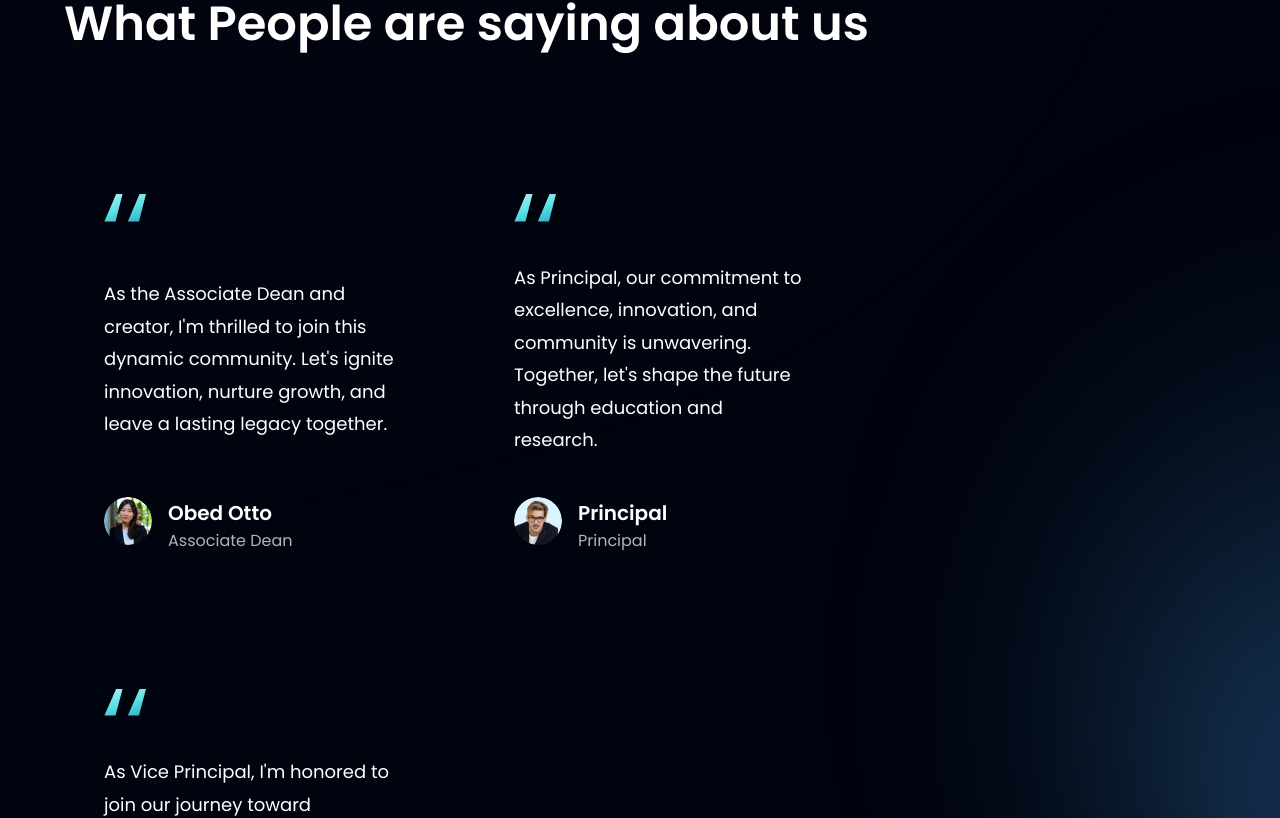
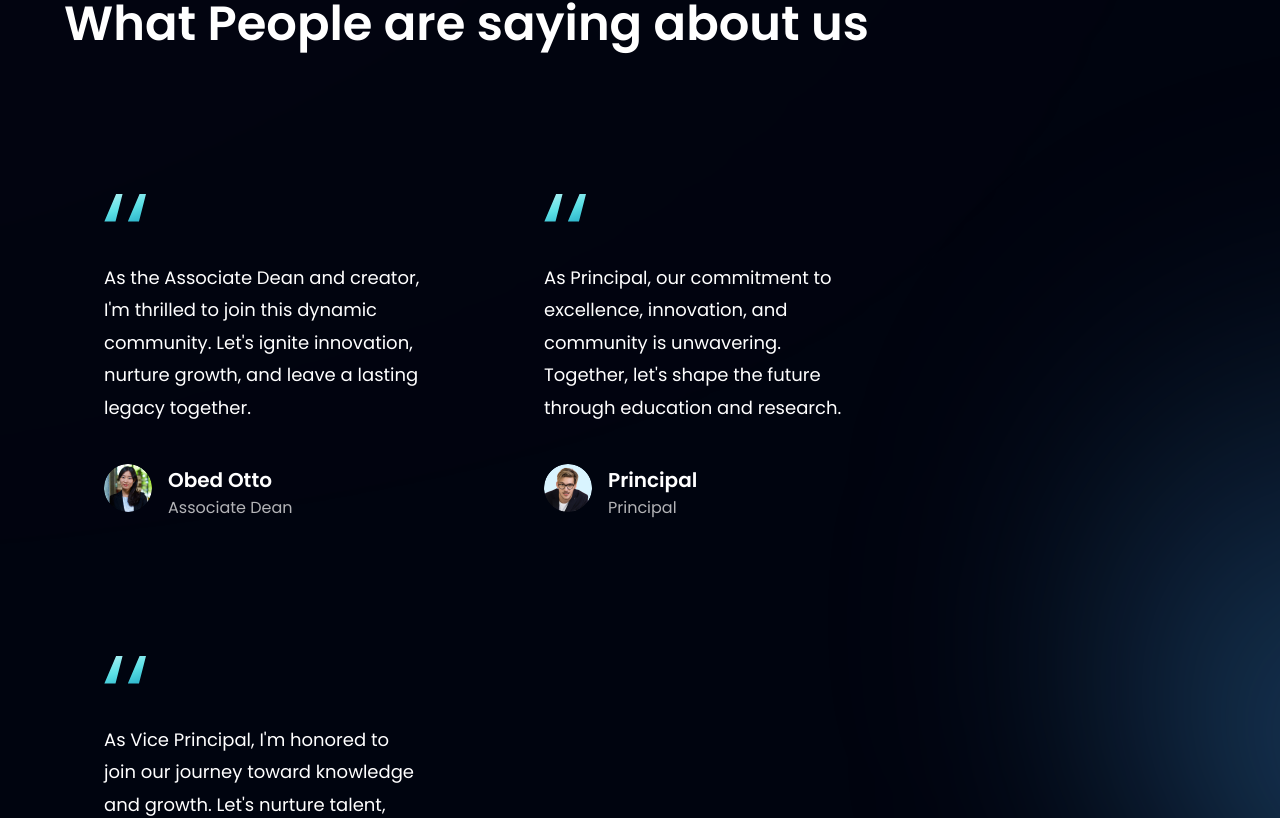
Before and after one commit to sagul-09/modern_app, a React (Vite) app: page / in a window 1280 px wide. Shown: the part 3829-4647 px from the top of the page. Built offline with nearby package versions, Linux system fonts and the light colour scheme.

Commit message:
testimonial box resize

```diff
--- a/src/components/FeedBackCard.jsx
+++ b/src/components/FeedBackCard.jsx
@@ -1,7 +1,7 @@
 import { quotes } from "../assets";
 
 const FeedbackCard = ({ content, name, title, img }) => (
-  <div className="flex justify-between flex-col px-10 py-12 rounded-[20px]  max-w-[370px] md:mr-10 sm:mr-5 mr-0 my-5 feedback-card">
+  <div className="flex justify-between flex-col px-10 py-12 rounded-[20px]  max-w-[400px] md:mr-10 sm:mr-5 mr-0 my-5 feedback-card">
     <img src={quotes} alt="double_quotes" className="w-[42.6px] h-[27.6px] object-contain" />
     <p className="font-poppins font-normal text-[18px] leading-[32.4px] text-white my-10">
       {content}
--- a/src/components/Testimonials.jsx
+++ b/src/components/Testimonials.jsx
@@ -13,7 +13,7 @@
 
     </div>
 
-    <div className="flex flex-wrap sm:justify-start justify-center w-full feedback-container relative z-[1]">
+    <div className="flex flex-wrap  sm:justify-start justify-center w-full feedback-container relative z-[1]">
       {feedback.map((card) => <FeedbackCard key={card.id} {...card} />)}
     </div>
   </section>
```
